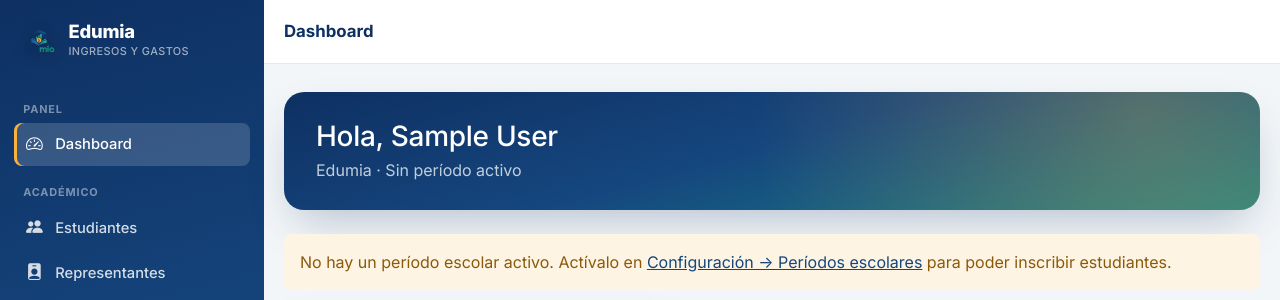
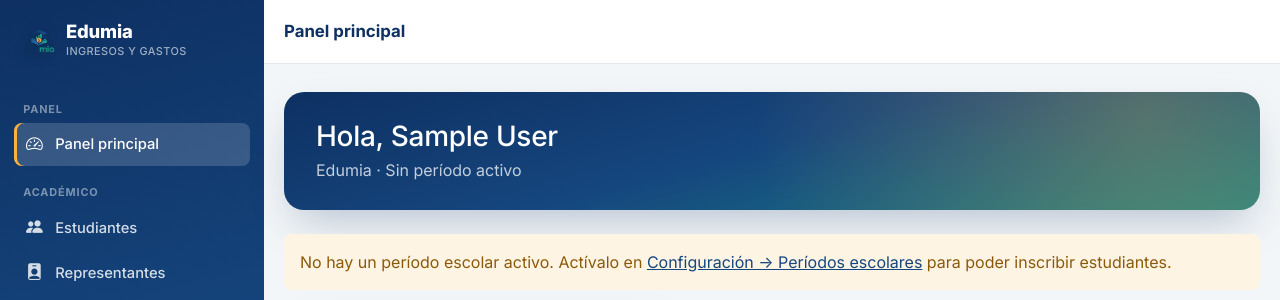
Before and after one commit to darwinjoelap/edumia, a Django app: page / in a window 1280 px wide. Shown: the top 300 px of the page. Run offline with Django 5.2, Linux system fonts and the light colour scheme; the visitor is signed in with stand-in values (Sample User, id 1); data comes from the database, SQL or seed files in the repository; data that the repository does not hold is empty; some libraries are stand-ins or nearby versions.

Commit message:
Logo como enlace al panel principal y renombrar Dashboard a Panel principal

```diff
--- a/core/templates/core/dashboard.html
+++ b/core/templates/core/dashboard.html
@@ -1,6 +1,6 @@
 {% extends "base.html" %}
-{% block titulo %}Dashboard — Edumia{% endblock %}
-{% block titulo_topbar %}Dashboard{% endblock %}
+{% block titulo %}Panel principal — Edumia{% endblock %}
+{% block titulo_topbar %}Panel principal{% endblock %}
 {% block contenido %}
 
 <div class="edumia-hero mb-4">
--- a/templates/base.html
+++ b/templates/base.html
@@ -27,18 +27,20 @@
   <aside class="offcanvas-lg offcanvas-start edumia-sidebar" tabindex="-1" id="edumiaSidebar">
     <div class="sidebar-inner">
       <div class="edumia-sidebar-brand">
-        <img src="{% static 'img/logo.png' %}" alt="Edumia">
-        <div>
-          <div class="brand-name">Edumia</div>
-          <span class="brand-tag">Ingresos y gastos</span>
-        </div>
+        <a href="{% url 'inicio' %}" class="d-flex align-items-center gap-2 text-decoration-none flex-grow-1">
+          <img src="{% static 'img/logo.png' %}" alt="Edumia">
+          <div>
+            <div class="brand-name">Edumia</div>
+            <span class="brand-tag">Ingresos y gastos</span>
+          </div>
+        </a>
         <button type="button" class="btn-close btn-close-white ms-auto d-lg-none" data-bs-dismiss="offcanvas" data-bs-target="#edumiaSidebar" aria-label="Cerrar"></button>
       </div>
 
       <nav class="edumia-nav">
         <div class="edumia-nav-heading">Panel</div>
         <a class="nav-link {% if request.resolver_match.view_name == 'inicio' %}active{% endif %}" href="{% url 'inicio' %}">
-          <i class="bi bi-speedometer2"></i> Dashboard
+          <i class="bi bi-speedometer2"></i> Panel principal
         </a>
 
         <div class="edumia-nav-heading">Académico</div>
```
